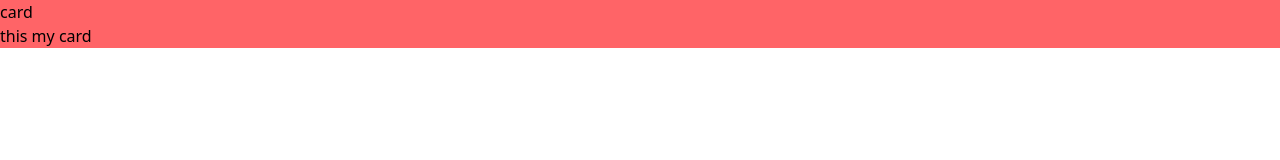
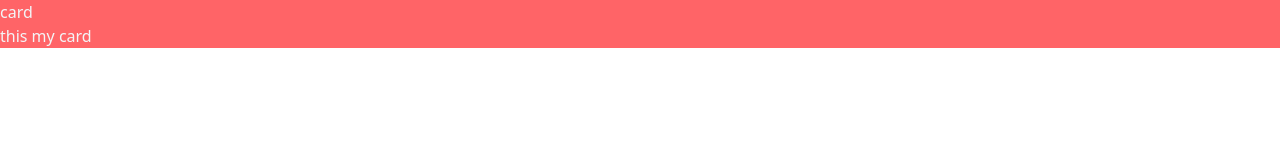
Before and after one commit to mafindijr/Aclips, a React (Vite) app: page / in a window 1280 px wide. Shown: the top 160 px of the page. Built offline with nearby package versions, Linux system fonts and the light colour scheme.

Commit message:
remove: delete index.css import from the file

```diff
--- a/src/App.jsx
+++ b/src/App.jsx
@@ -1,11 +1,10 @@
-import 'index.css';
 
 function App() {
 
   return (
     <>
 
-      <div className='bg-red-400 rounded-4'>
+      <div className='bg-red-400 text-gray-100 rounded-4'>
         <h1>card</h1>
         <p>this my card</p>
       </div>
```
